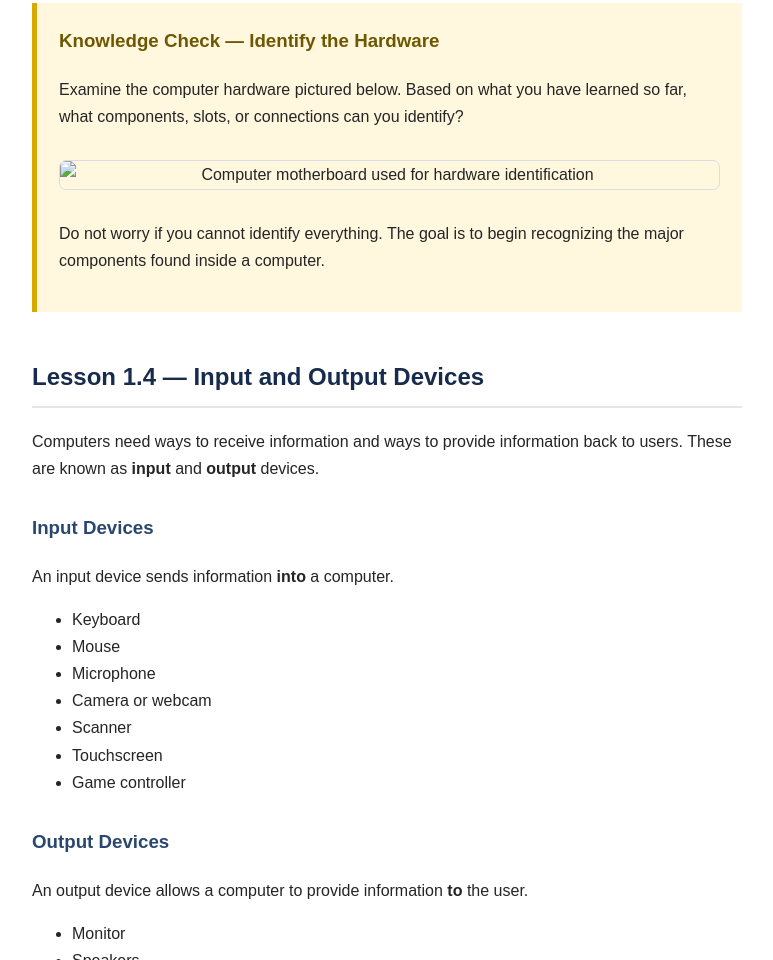
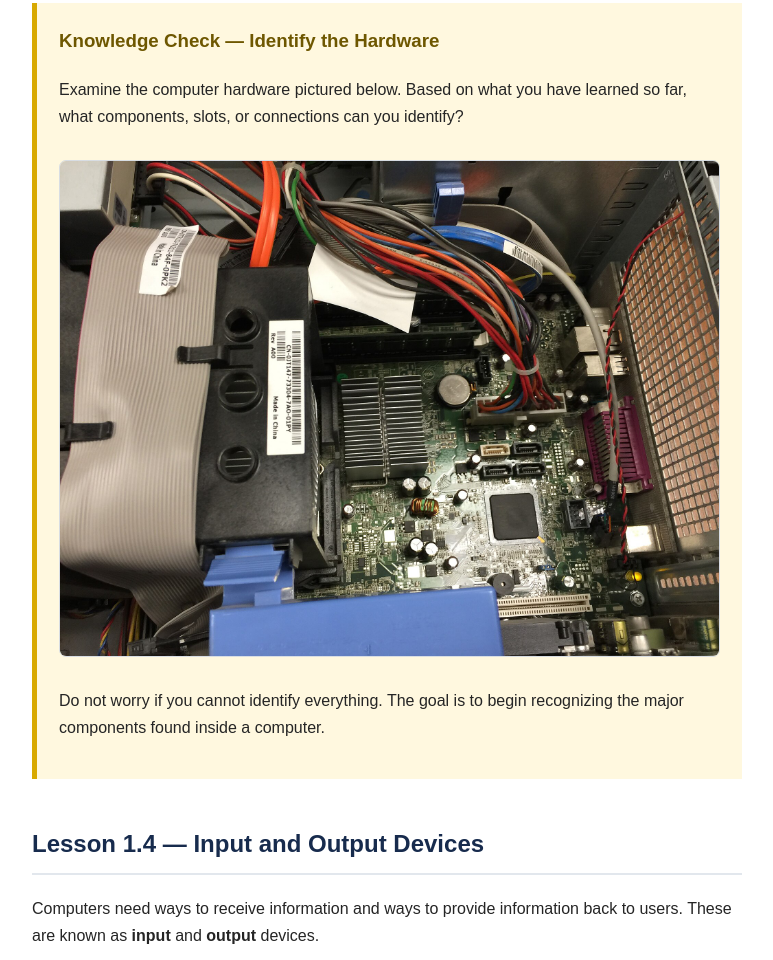
Before and after one commit to AKASHIC216/COMP-1001, a plain HTML site: page index.html in a window 1280 px wide. Shown: the part 10262-11222 px from the top of the page, without its empty margins (393-1166 px from the left). Drawn offline with Linux system fonts and the light colour scheme.

Commit message:
Update index.html

```diff
--- a/index.html
+++ b/index.html
@@ -1187,7 +1187,7 @@
     <figure class="course-image">
 
         <img
-            src="img/Computer-motherboard_2.jpg"
+            src="img/Computer_motherboard_2.jpg"
             alt="Computer motherboard used for hardware identification"
         >
 
```
